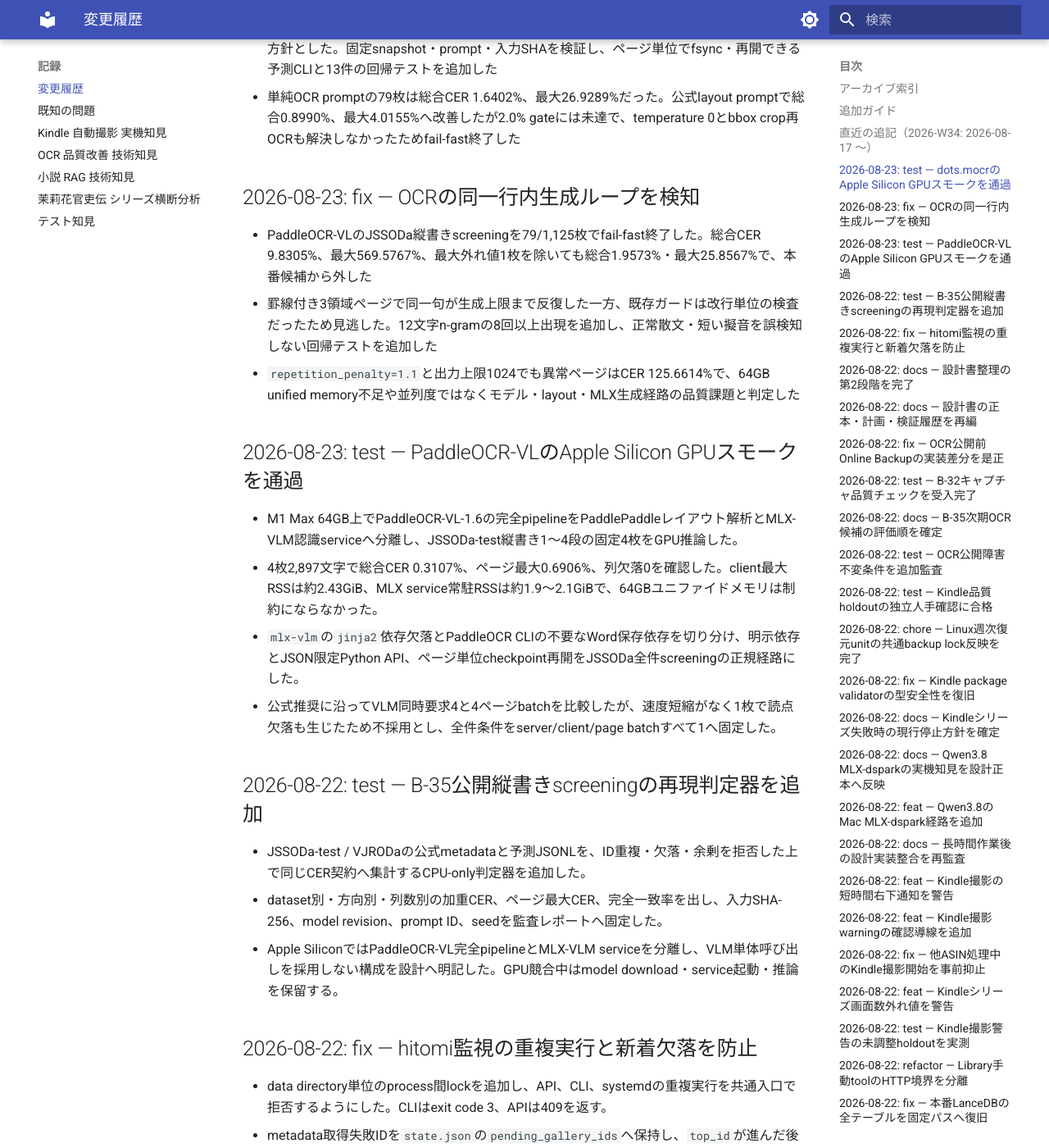
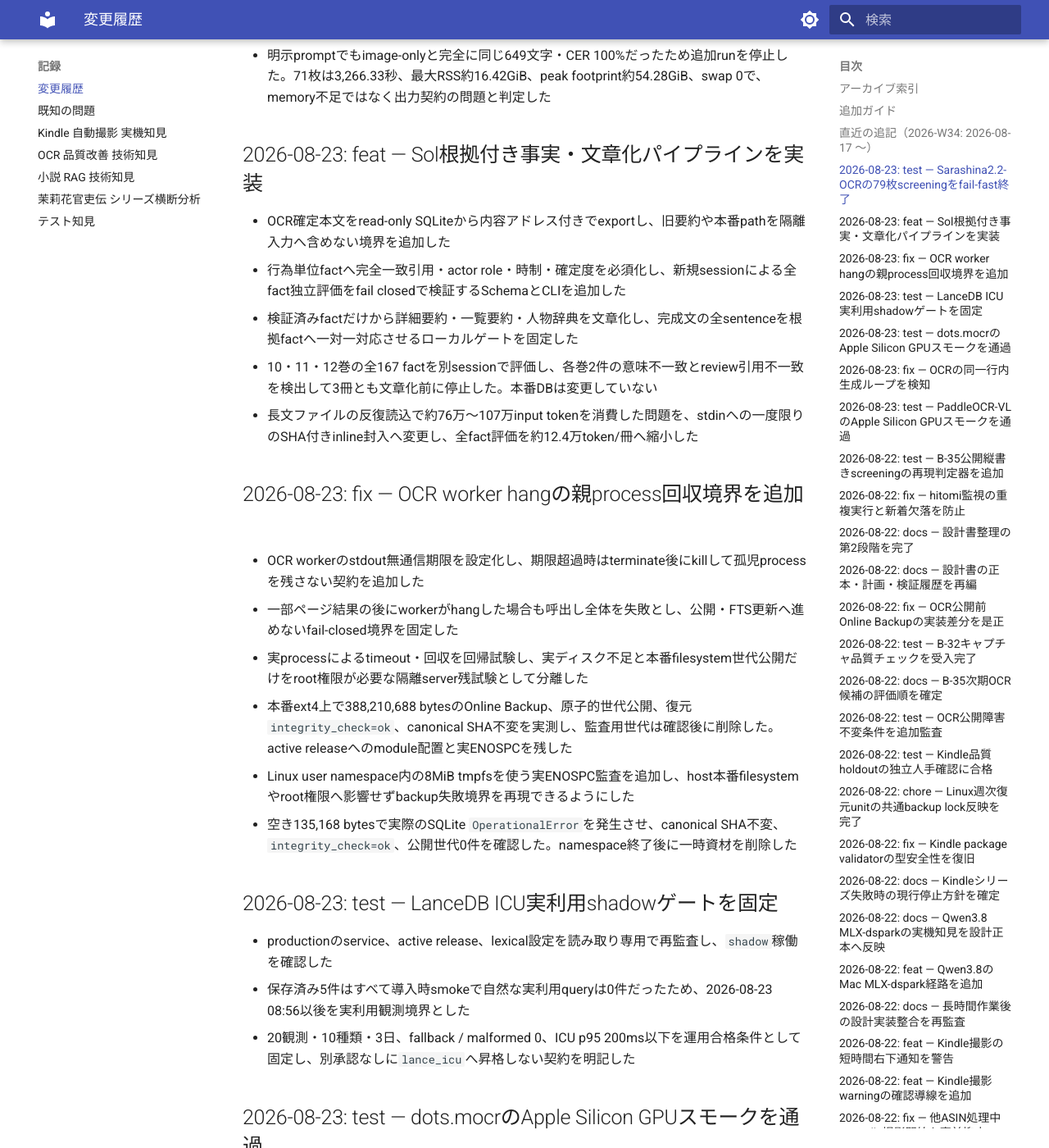
Before and after one commit to kkmmyr/Pic2PDF_Viewer, an MkDocs documentation site: the page built from docs/log/変更履歴.md, in a window 1280 px wide and 1400 px high, scrolled down 2520 px. Shown: the whole window at 82% size. Built offline with MkDocs 1.6.1 and Material for MkDocs 9.7.7, drawn with Linux system fonts in a browser that asks for light colours; some of the changed text lies outside the part shown.

Commit message:
docs: record P1 to P3 validation outcomes
Synchronize the backend file map, backlog decisions, measured failures, and
remaining production gates with the implemented verification tooling.

Co-Authored-By: Codex GPT-5 <noreply@anthropic.com>

```diff
--- a/docs/log/変更履歴.md
+++ b/docs/log/変更履歴.md
@@ -41,6 +41,36 @@
 ---
 
 ## 直近の追記（2026-W34: 2026-08-17 〜）
+
+## 2026-08-23: test — Sarashina2.2-OCRの79枚screeningをfail-fast終了
+
+- image-only固定71枚で総合CER 0.8385%、ページ最大100%となり、総合0.5%・最大2%の両gateを超えたため残り8枚を実行せず停止した
+- 外れ値`001626`は317文字の文字起こし自体は完全一致した後、同内容の要約箇条書きを付加して634文字になった。Markdown除去やfirst-block切出しによる採用値の救済は行わない
+- 明示的に文字起こし本文だけを要求するpromptを別IDで当該pageから診断し、改善しても固定5枚・79枚を新規runで再評価する方針とした
+- 明示promptでもimage-onlyと完全に同じ649文字・CER 100%だったため追加runを停止した。71枚は3,266.33秒、最大RSS約16.42GiB、peak footprint約54.28GiB、swap 0で、memory不足ではなく出力契約の問題と判定した
+
+## 2026-08-23: feat — Sol根拠付き事実・文章化パイプラインを実装
+
+- OCR確定本文をread-only SQLiteから内容アドレス付きでexportし、旧要約や本番pathを隔離入力へ含めない境界を追加した
+- 行為単位factへ完全一致引用・actor role・時制・確定度を必須化し、新規sessionによる全fact独立評価をfail closedで検証するSchemaとCLIを追加した
+- 検証済みfactだけから詳細要約・一覧要約・人物辞典を文章化し、完成文の全sentenceを根拠factへ一対一対応させるローカルゲートを固定した
+- 10・11・12巻の全167 factを別sessionで評価し、各巻2件の意味不一致とreview引用不一致を検出して3冊とも文章化前に停止した。本番DBは変更していない
+- 長文ファイルの反復読込で約76万〜107万input tokenを消費した問題を、stdinへの一度限りのSHA付きinline封入へ変更し、全fact評価を約12.4万token/冊へ縮小した
+
+## 2026-08-23: fix — OCR worker hangの親process回収境界を追加
+
+- OCR workerのstdout無通信期限を設定化し、期限超過時はterminate後にkillして孤児processを残さない契約を追加した
+- 一部ページ結果の後にworkerがhangした場合も呼出し全体を失敗とし、公開・FTS更新へ進めないfail-closed境界を固定した
+- 実processによるtimeout・回収を回帰試験し、実ディスク不足と本番filesystem世代公開だけをroot権限が必要な隔離server残試験として分離した
+- 本番ext4上で388,210,688 bytesのOnline Backup、原子的世代公開、復元`integrity_check=ok`、canonical SHA不変を実測し、監査用世代は確認後に削除した。active releaseへのmodule配置と実ENOSPCを残した
+- Linux user namespace内の8MiB tmpfsを使う実ENOSPC監査を追加し、host本番filesystemやroot権限へ影響せずbackup失敗境界を再現できるようにした
+- 空き135,168 bytesで実際のSQLite `OperationalError`を発生させ、canonical SHA不変、`integrity_check=ok`、公開世代0件を確認した。namespace終了後に一時資材を削除した
+
+## 2026-08-23: test — LanceDB ICU実利用shadowゲートを固定
+
+- productionのservice、active release、lexical設定を読み取り専用で再監査し、`shadow`稼働を確認した
+- 保存済み5件はすべて導入時smokeで自然な実利用queryは0件だったため、2026-08-23 08:56以後を実利用観測境界とした
+- 20観測・10種類・3日、fallback / malformed 0、ICU p95 200ms以下を運用合格条件として固定し、別承認なしに`lance_icu`へ昇格しない契約を明記した
 
 ## 2026-08-23: test — dots.mocrのApple Silicon GPUスモークを通過
 
```
Also changed, not shown: docs/design/詳細設計/詳細設計書_バックエンド_ファイルマップ.md (+22 -0 lines), docs/log/計画/バックログ.md (+9 -5 lines).
